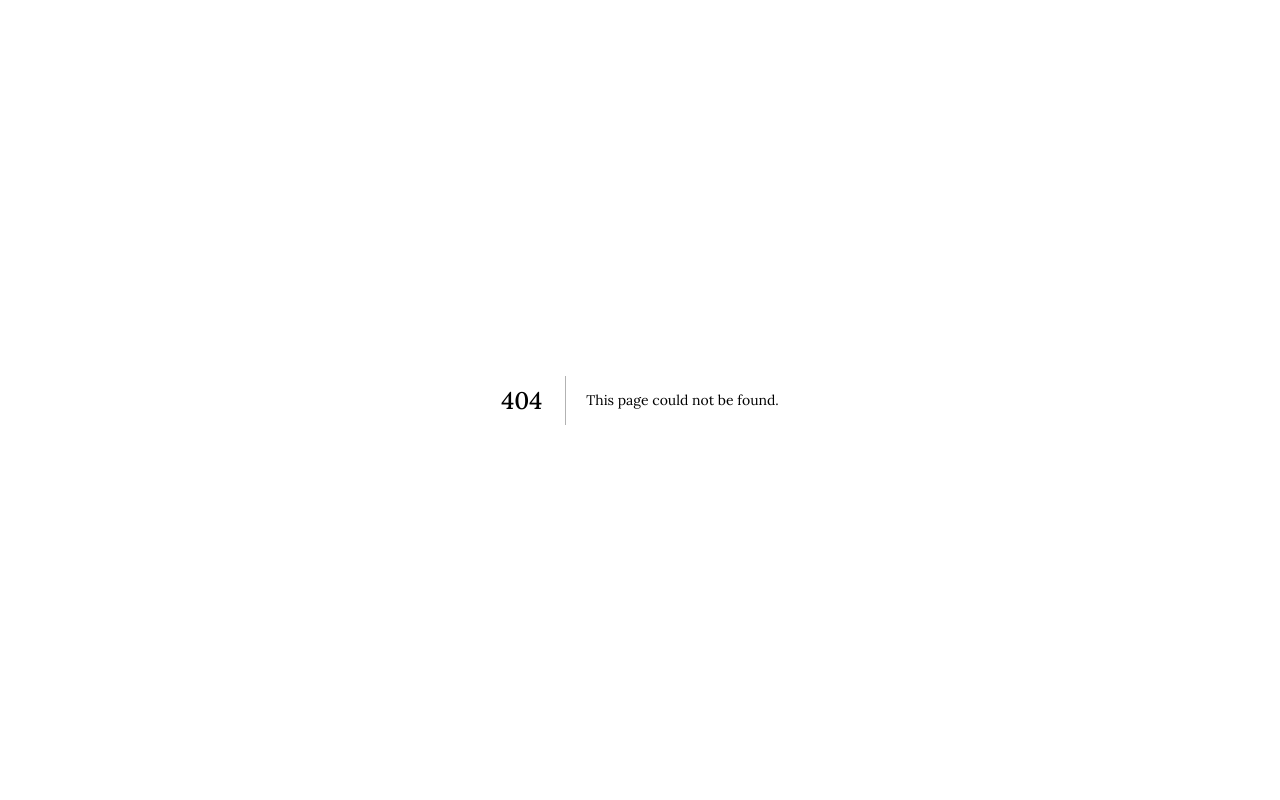
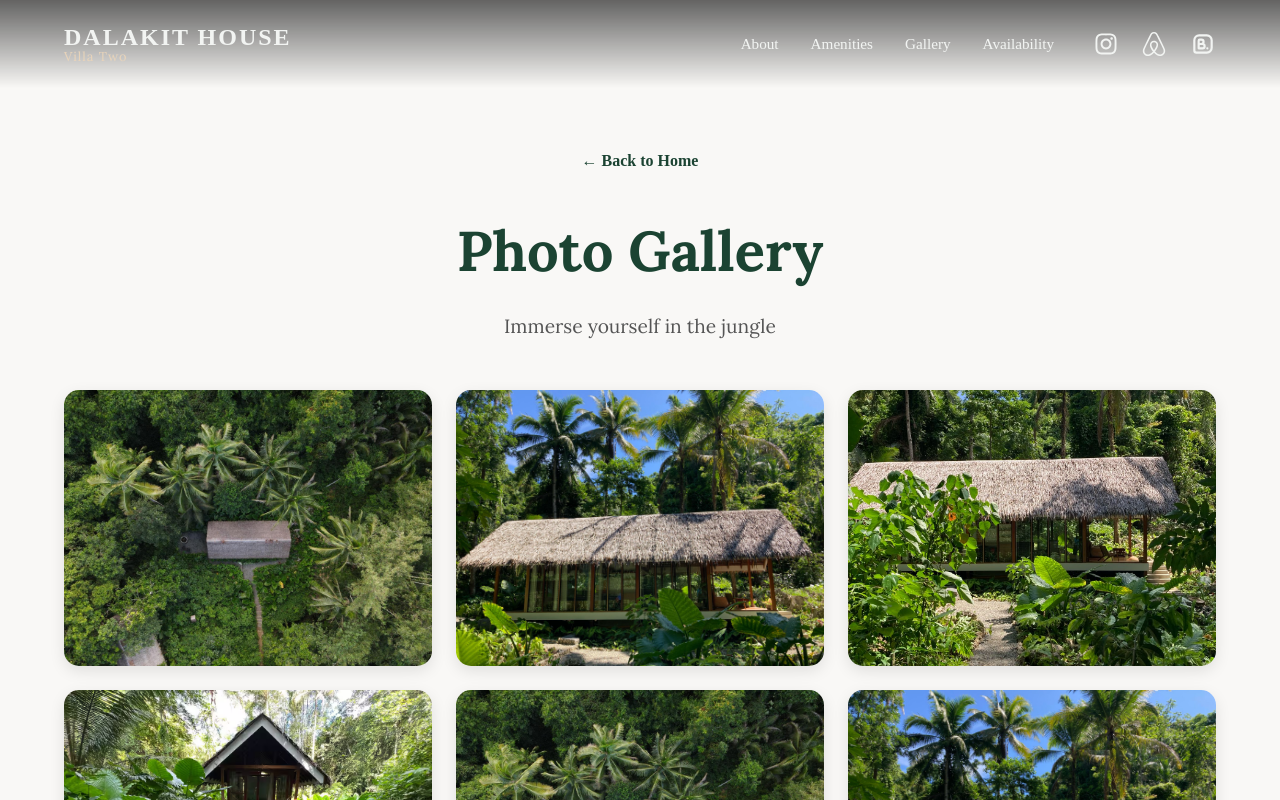
Before and after one commit to darekhotala-droid/krzycho, a Next.js app in the folder v2/: page /gallery in a window 1280 px wide. Before the commit this address had no page. Shown: the top 800 px of the page. Built offline with nearby package versions, Linux system fonts and the light colour scheme.

Commit message:
Update colors to deep jungle green and add photo gallery

```diff
--- /dev/null
+++ b/v2/src/app/gallery/Gallery.module.css
@@ -0,0 +1,57 @@
+.page {
+    padding-top: 100px;
+    background: var(--bg-light);
+    min-height: 100vh;
+}
+
+.header {
+    text-align: center;
+    padding: 3rem 5%;
+}
+
+.header h1 {
+    font-size: 3.5rem;
+    color: var(--primary);
+    margin-bottom: 1rem;
+}
+
+.backBtn {
+    display: inline-block;
+    color: var(--primary);
+    text-decoration: none;
+    font-weight: 700;
+    margin-bottom: 2rem;
+    transition: color 0.3s;
+}
+
+.backBtn:hover {
+    color: var(--accent);
+}
+
+.grid {
+    display: grid;
+    grid-template-columns: repeat(auto-fill, minmax(300px, 1fr));
+    gap: 1.5rem;
+    padding: 0 5% 5rem;
+    max-width: 1400px;
+    margin: 0 auto;
+}
+
+.imageCard {
+    width: 100%;
+    aspect-ratio: 4/3;
+    border-radius: 15px;
+    overflow: hidden;
+    box-shadow: 0 5px 15px rgba(0,0,0,0.1);
+}
+
+.imageCard img {
+    width: 100%;
+    height: 100%;
+    object-fit: cover;
+    transition: transform 0.5s ease;
+}
+
+.imageCard:hover img {
+    transform: scale(1.05);
+}
--- /dev/null
+++ b/v2/src/app/gallery/page.js
@@ -0,0 +1,37 @@
+import Link from 'next/link';
+import Navbar from '@/components/Navbar';
+import Footer from '@/components/Footer';
+import styles from './Gallery.module.css';
+
+export default function GalleryPage() {
+  const images = [
+    "/images/photo-dalakit-house-villa-two-siquijor-9.jfif",
+    "/images/IMG-1.jpg",
+    "/images/IMG-2.jpg",
+    "/images/c176c3ff-164a-499e-acec-ac2d26aaab1e.avif",
+    "/images/photo-dalakit-house-villa-two-siquijor-9.jfif",
+    "/images/IMG-1.jpg"
+  ];
+
+  return (
+    <>
+      <Navbar />
+      <main className={styles.page}>
+        <div className={styles.header}>
+          <Link href="/" className={styles.backBtn}>&larr; Back to Home</Link>
+          <h1>Photo Gallery</h1>
+          <p className="serif" style={{color: '#555', fontSize: '1.2rem'}}>Immerse yourself in the jungle</p>
+        </div>
+
+        <div className={styles.grid}>
+          {images.map((img, i) => (
+            <div key={i} className={styles.imageCard}>
+              <img src={img} alt={`Gallery image ${i + 1}`} loading="lazy" />
+            </div>
+          ))}
+        </div>
+      </main>
+      <Footer />
+    </>
+  );
+}
--- a/v2/src/app/globals.css
+++ b/v2/src/app/globals.css
@@ -1,6 +1,6 @@
 :root {
-  --primary: #1F3B2B;
-  --secondary: #2C553E;
+  --primary: #1B4332;
+  --secondary: #2D6A4F;
   --accent: #E8D3B9;
   --bg-light: #F9F8F6;
   --text-dark: #2A2A2A;
--- a/v2/src/app/page.js
+++ b/v2/src/app/page.js
@@ -2,6 +2,7 @@ import Navbar from '@/components/Navbar';
 import Hero from '@/components/Hero';
 import About from '@/components/About';
 import Amenities from '@/components/Amenities';
+import GalleryPreview from '@/components/GalleryPreview';
 import Calendar from '@/components/Calendar';
 import Footer from '@/components/Footer';
 
@@ -12,6 +13,7 @@ export default function Home() {
       <Hero />
       <About />
       <Amenities />
+      <GalleryPreview />
       <Calendar />
       <Footer />
     </main>
--- a/v2/src/components/Navbar.js
+++ b/v2/src/components/Navbar.js
@@ -1,6 +1,7 @@
 "use client";
 
 import { useState, useEffect } from 'react';
+import Link from 'next/link';
 import styles from './Navbar.module.css';
 import { SiAirbnb } from 'react-icons/si';
 import { TbBrandBooking } from 'react-icons/tb';
@@ -37,9 +38,10 @@ export default function Navbar() {
         <span></span>
       </div>
       <div className={`${styles.navLinks} ${menuActive ? styles.navLinksActive : ''}`}>
-        <a href="#about" onClick={closeMenu}>About</a>
-        <a href="#amenities" onClick={closeMenu}>Amenities</a>
-        <a href="#calendar" onClick={closeMenu}>Availability</a>
+        <a href="/#about" onClick={closeMenu}>About</a>
+        <a href="/#amenities" onClick={closeMenu}>Amenities</a>
+        <Link href="/gallery" onClick={closeMenu}>Gallery</Link>
+        <a href="/#calendar" onClick={closeMenu}>Availability</a>
 
         <div className={styles.iconLinks}>
           <a href={igLink} target="_blank" rel="noopener noreferrer" aria-label="Instagram" onClick={closeMenu}>
```
Also changed, not shown: v2/src/components/GalleryPreview.js (added, +32 -0 lines), v2/src/components/GalleryPreview.module.css (added, +83 -0 lines), v2/public/images/IMG-1.jpg (added), v2/public/images/IMG-2.jpg (added).
